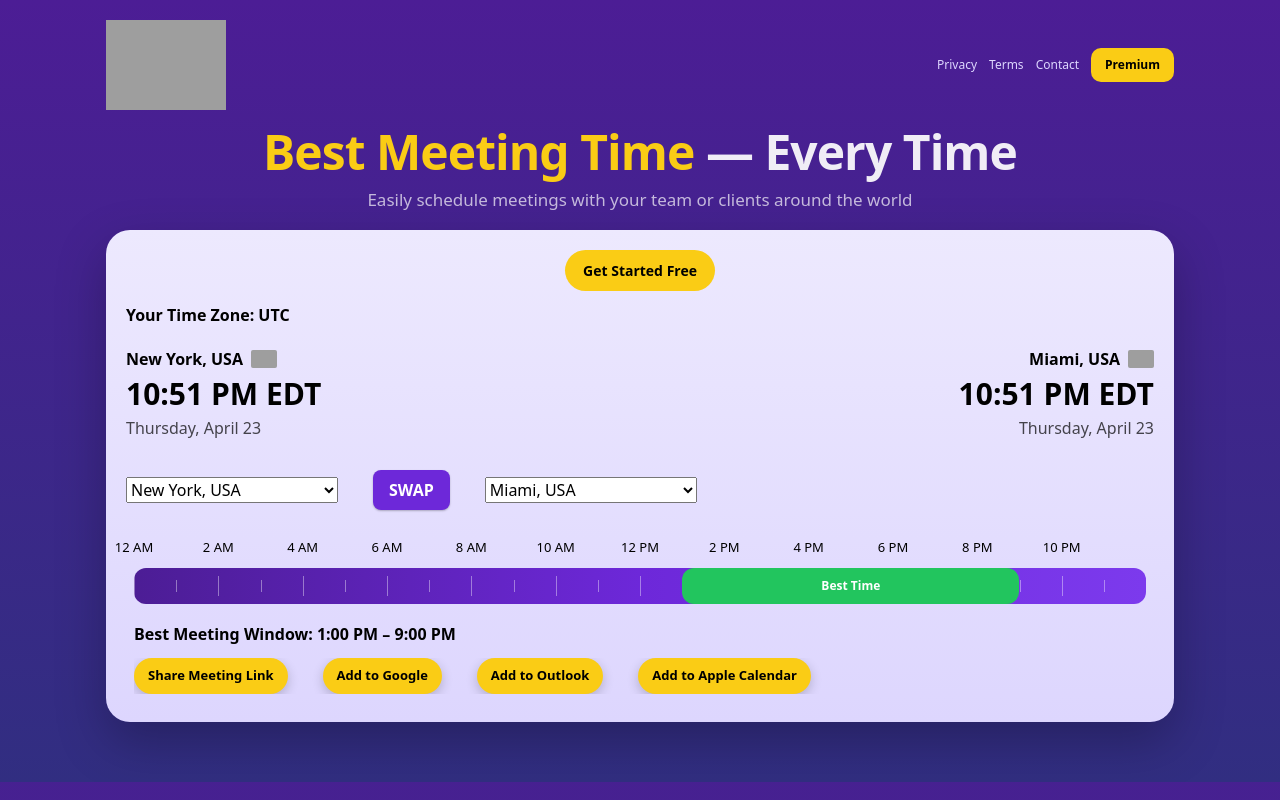
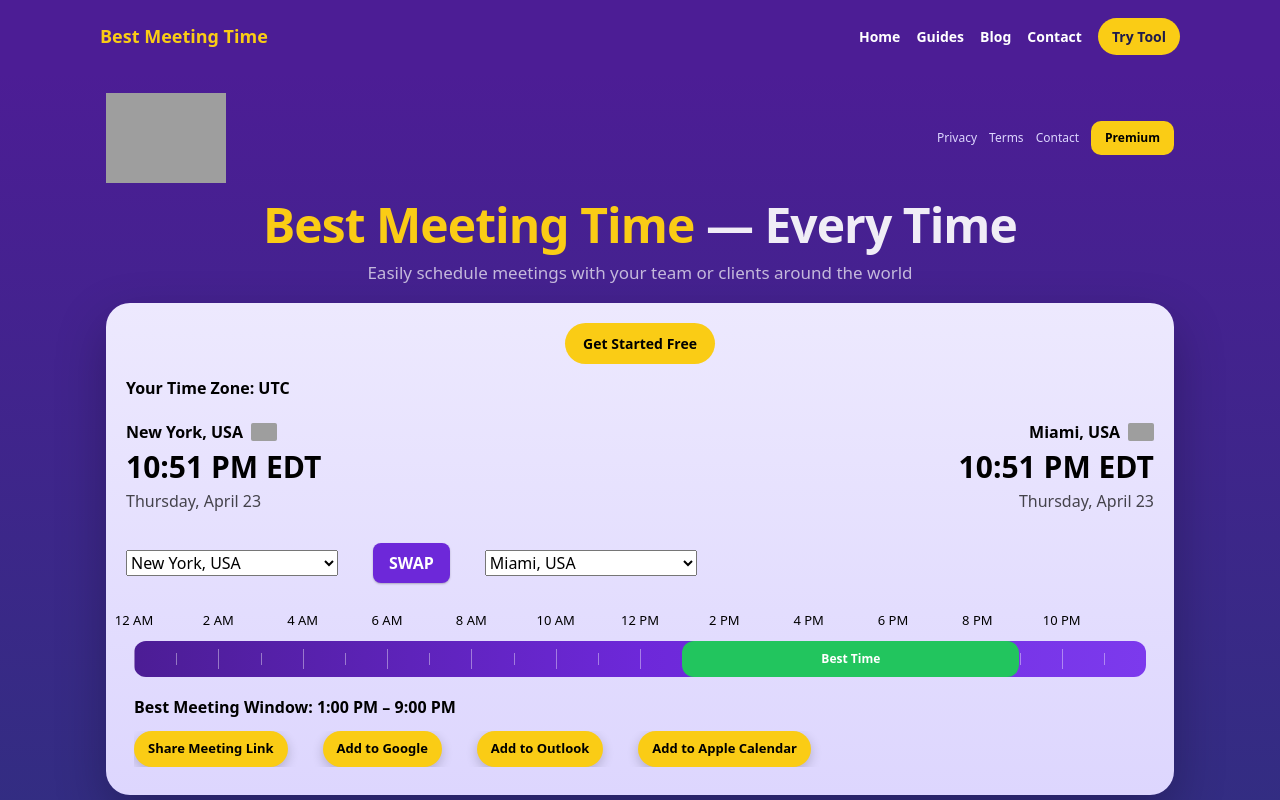
Before and after one commit to techtalk1282/Best-Meeting-Time, a Next.js app: page / in a window 1280 px wide. Shown: the top 800 px of the page. Built offline with nearby package versions, Linux system fonts and the light colour scheme; grey boxes are pictures that could not be loaded.

Commit message:
v3.7 – Add simple site navigation to homepage for AdSense trust and crawlability

```diff
--- a/app/page.tsx
+++ b/app/page.tsx
@@ -18,7 +18,7 @@ import LayoutShell from "./ui/LayoutShell";
 import HeroSection from "./ui/HeroSection";
 import PremiumFeaturesSection from "./ui/PremiumFeaturesSection";
 import FooterSection from "./ui/FooterSection";
-
+import SiteNav from "./ui/SiteNav";
 const VerifyPremium = dynamic(() => import("./ui/VerifyPremium"), {
   ssr: false,
 });
@@ -26,9 +26,13 @@ const VerifyPremium = dynamic(() => import("./ui/VerifyPremium"), {
 export default function HomePage() {
   return (
     <>
-      <VerifyPremium />
+  <VerifyPremium />
 
-      <LayoutShell
+  <div style={{ background: "#4c1d95" }}>
+    <SiteNav />
+  </div>
+
+  <LayoutShell
         hero={
           <>
             <div id="schedule-tool">
```
